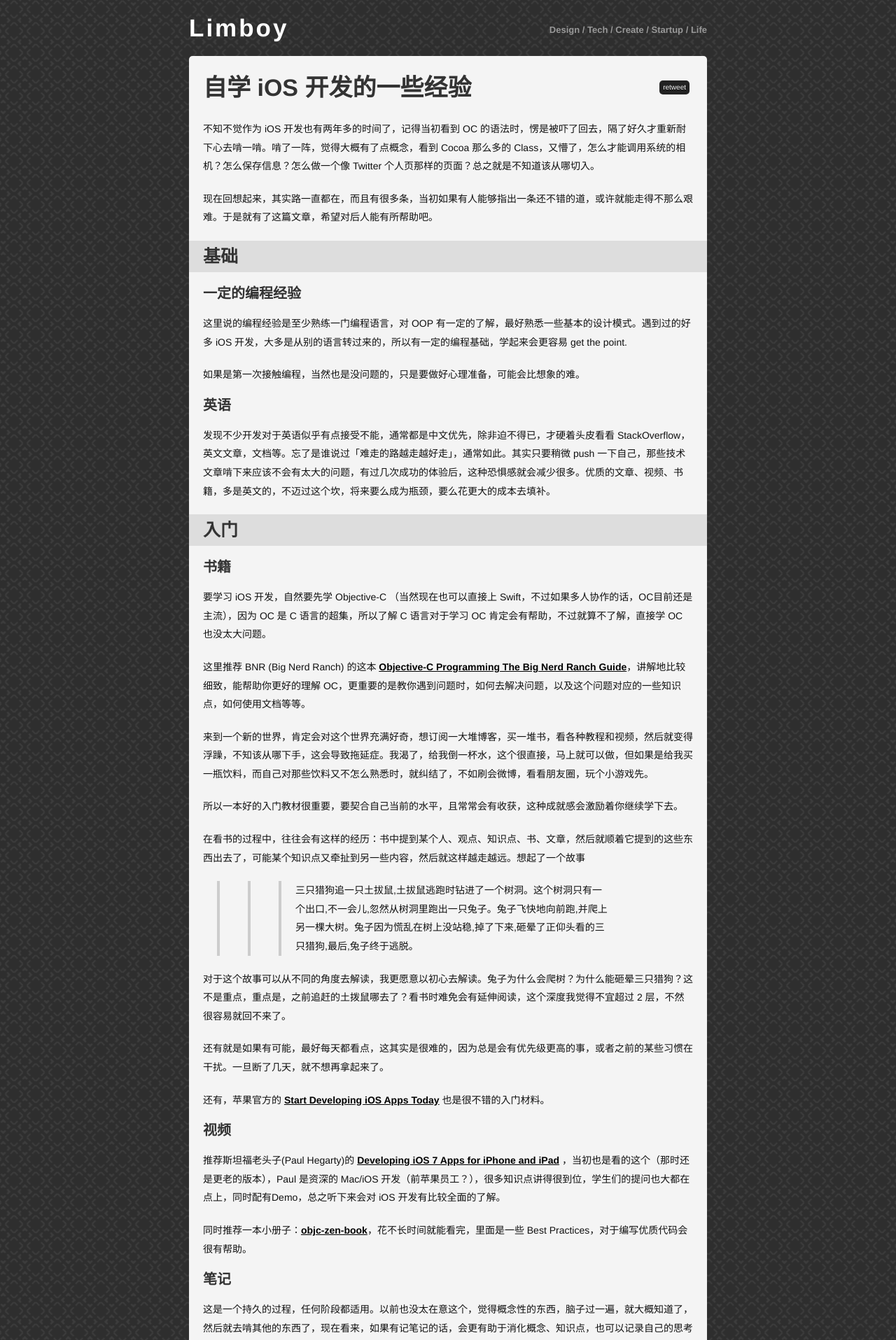
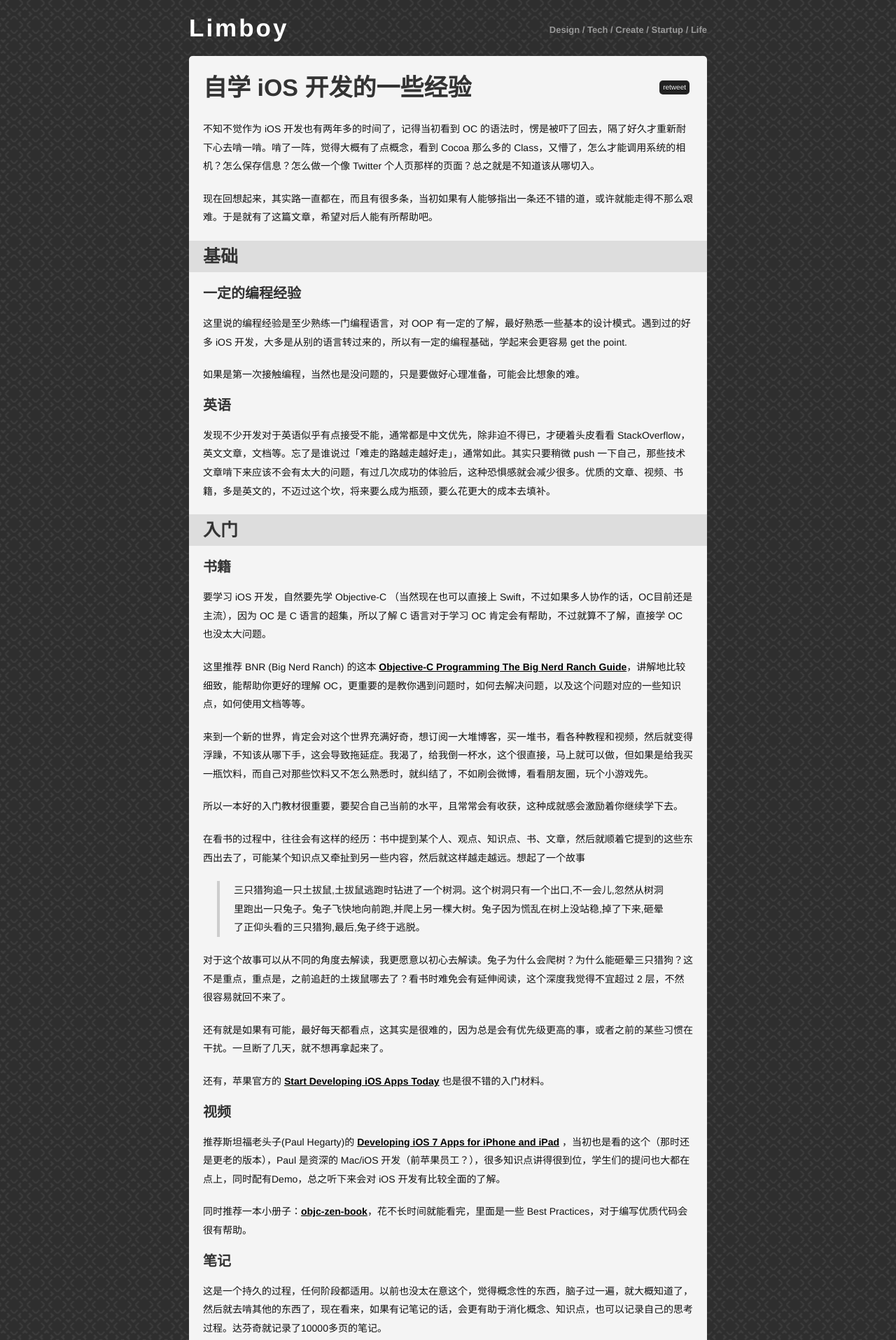
Before and after one commit to limboy/lzyy.github.com, a Jekyll site: the page built from _posts/2014-12-31-learning-ios.md, in a window 1280 px wide. Shown: the top 1915 px of the page at 70% size. Built offline with Jekyll 4.4.1, drawn with Linux system fonts in a browser that asks for light colours; Markdown is read by kramdown in place of the engine named in the settings; comment, search, counter and statistics services are not loaded.

Commit message:
微调文章样式

```diff
--- a/_posts/2014-12-31-learning-ios.md
+++ b/_posts/2014-12-31-learning-ios.md
@@ -35,7 +35,7 @@
 
 在看书的过程中，往往会有这样的经历：书中提到某个人、观点、知识点、书、文章，然后就顺着它提到的这些东西出去了，可能某个知识点又牵扯到另一些内容，然后就这样越走越远。想起了一个故事
 
->>> 三只猎狗追一只土拔鼠,土拔鼠逃跑时钻进了一个树洞。这个树洞只有一个出口,不一会儿,忽然从树洞里跑出一只兔子。兔子飞快地向前跑,并爬上另一棵大树。兔子因为慌乱在树上没站稳,掉了下来,砸晕了正仰头看的三只猎狗,最后,兔子终于逃脱。
+> 三只猎狗追一只土拔鼠,土拔鼠逃跑时钻进了一个树洞。这个树洞只有一个出口,不一会儿,忽然从树洞里跑出一只兔子。兔子飞快地向前跑,并爬上另一棵大树。兔子因为慌乱在树上没站稳,掉了下来,砸晕了正仰头看的三只猎狗,最后,兔子终于逃脱。
 
 对于这个故事可以从不同的角度去解读，我更愿意以初心去解读。兔子为什么会爬树？为什么能砸晕三只猎狗？这不是重点，重点是，之前追赶的土拨鼠哪去了？看书时难免会有延伸阅读，这个深度我觉得不宜超过 2 层，不然很容易就回不来了。
 
@@ -57,7 +57,7 @@
 
 笔记不仅可以记知识点，也可以记录调试过程，比如[这篇笔记](http://borkware.com/bnr/CampWhereIOS6.html)，有一种调试方法：[小黄鸭调试法](http://zh.wikipedia.org/wiki/%E5%B0%8F%E9%BB%84%E9%B8%AD%E8%B0%83%E8%AF%95%E6%B3%95)
 
->>> 许多程序员都有过向别人（甚至可能向完全不会编程的人）提问及解释编程问题，就在解释的过程中击中了问题的解决方案。一边阐述代码的意图一边观察它实际上的意图并做调试，这两者之间的任何不协调会变得很明显，并且更容易发现自己的错误。
+> 许多程序员都有过向别人（甚至可能向完全不会编程的人）提问及解释编程问题，就在解释的过程中击中了问题的解决方案。一边阐述代码的意图一边观察它实际上的意图并做调试，这两者之间的任何不协调会变得很明显，并且更容易发现自己的错误。
 
 生活中我们可能不会真的这么去做，这时抽离出另一个自己，记录下跟ta的对话，也是个发现问题的好方法。
 
@@ -105,7 +105,7 @@
 
 其实高级、进阶、入门并没有严格的界限，在入门阶段也可以探究高级阶段的一些东西。我觉得支撑我们不断探索和前进的动力不是兴趣，而是永不满足的好奇心，和对优雅代码的追求。
 
->>> If your standards are low, you're going to stop pretty early on in the process.
+> If your standards are low, you're going to stop pretty early on in the process.
 
 BNR 的这篇 [Leveling Up](http://www.bignerdranch.com/blog/leveling-up/) 已经讲得很好了，也更加细致。
 
```
